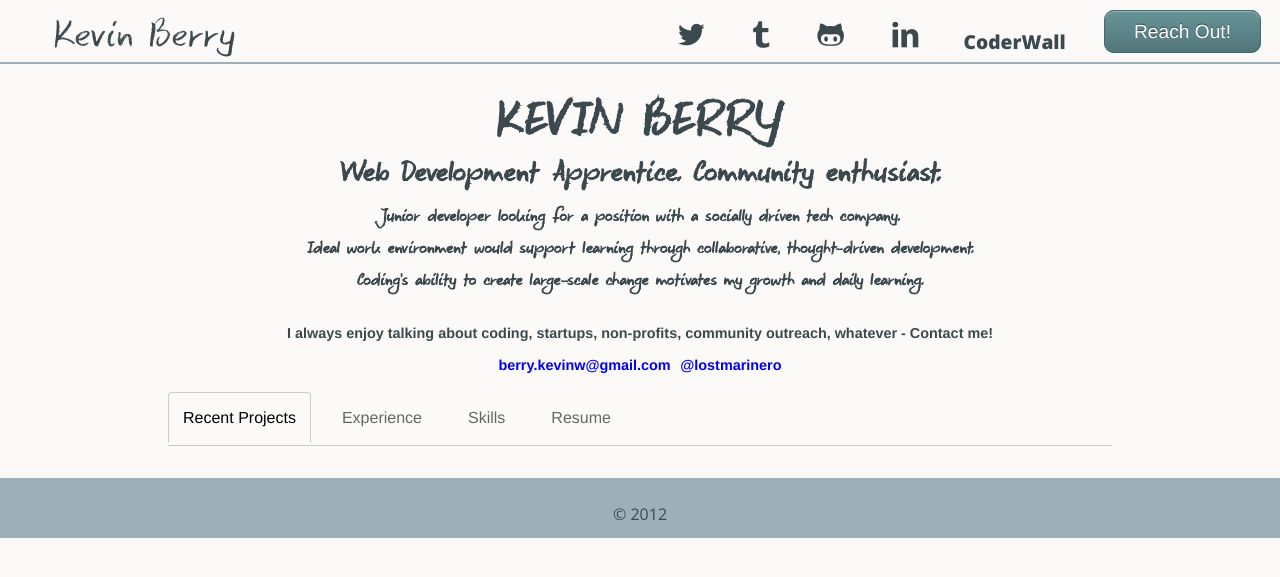
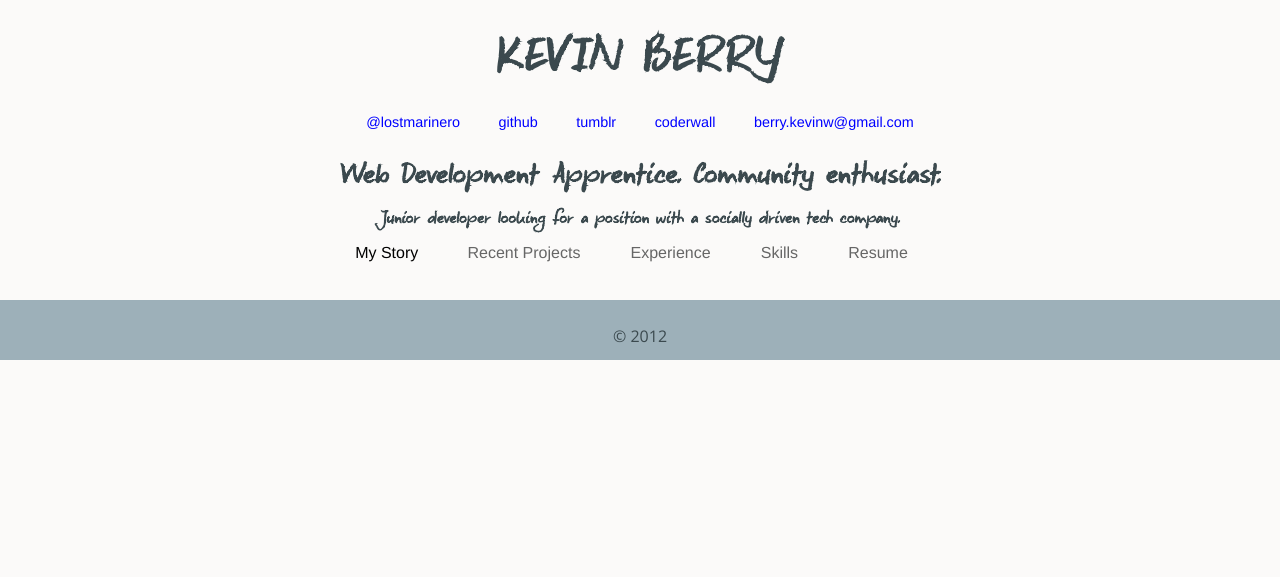
Before and after one commit to kbsail/kbsail-kbsail.github.io, a Jekyll site: the page built from index.html, in a window 1280 px wide. Shown: the top 577 px of the page. Built offline with Jekyll 4.4.1, drawn with Linux system fonts in a browser that asks for light colours; some web fonts are replaced; Markdown is read by kramdown in place of the engine named in the settings.

Commit message:
inline tabs for different rendering

```diff
--- a/_includes/header.html
+++ b/_includes/header.html
@@ -17,22 +17,14 @@
 
   <body class="home">
 
-  <div class="header-wrapper">
+<!--   <div class="header-wrapper">
     <header>
-      <div class="contact">
-        <a href="mailto:berry.kevinw@gmail.com" target="_blank">Reach Out!</a>
+      <div class="site-title">
+        <a href="/">@lostmarinero</a>
       </div>
-      <div class="site-title">
-        <a href="/"> {{ site.title }} </a>
-      </div>
-      <nav>
-        <a class="icon twitter" data-icon="&#62217;" href="http://twitter.com/lostmarinero" title="Twitter" target="_blank"></a>
-        <a class="icon tumblr" data-icon="&#62229;" href="http://lostmarinero.tumblr.com" title="Tumblr" target="_blank"></a>
-        <a class="icon github" data-icon="&#62208;" href="http://github.com/kbsail" title="GitHub" target="_blank"></a>
-        <a class="icon linkedin" data-icon="&#62232;" href="http://www.linkedin.com/in/kevinberry1/" title="LinkedIn" target="_blank"></a>
-        <a class="icon coderwall" href="https://coderwall.com/kbsail" title="Coderwall" target="_blank">CoderWall</a>
-      </nav>
+
+
     </header>
-  </div>
+  </div> -->
 
   <div class="page">
--- a/assets/css/screen.css
+++ b/assets/css/screen.css
@@ -1,36 +1,36 @@
 /* line 1, ../scss/_tab_interface.scss */
 .tab {
-  display: none; }
+  display: none;
+  margin: 0 auto; }
 
-/* line 5, ../scss/_tab_interface.scss */
+/* line 6, ../scss/_tab_interface.scss */
+tab-container {
+  margin: 0 auto;
+  clear: both; }
+
+/* line 11, ../scss/_tab_interface.scss */
 .tabs {
-  float: left;
-  border-bottom: 1px solid #ccc;
   width: 100%;
   margin-bottom: 16px;
   list-style: none; }
-  /* line 11, ../scss/_tab_interface.scss */
+  /* line 17, ../scss/_tab_interface.scss */
   .tabs li {
-    float: left;
+    display: inline;
     margin-right: 16px;
     padding: 10px 15px;
     height: 30px;
     line-height: 30px; }
-    /* line 17, ../scss/_tab_interface.scss */
+    /* line 24, ../scss/_tab_interface.scss */
     .tabs li a {
       color: #666;
       font-family: Helvetica, Arial, sans-serif;
       text-decoration: none; }
-  /* line 23, ../scss/_tab_interface.scss */
+  /* line 30, ../scss/_tab_interface.scss */
   .tabs li.active {
-    border: 1px solid #ccc;
-    border-bottom: 1px solid white;
-    border-top-left-radius: 4px;
-    border-top-right-radius: 4px;
     margin-bottom: -1px;
     height: 31px;
     padding: 9px 14px; }
-    /* line 31, ../scss/_tab_interface.scss */
+    /* line 38, ../scss/_tab_interface.scss */
     .tabs li.active a {
       color: black;
       text-decoration: none;
@@ -204,7 +204,6 @@
 
 /* line 67, ../scss/screen.scss */
 .header-wrapper {
-  border-bottom: 2px solid #9db0b9;
   overflow: hidden;
   *zoom: 1; }
 
@@ -220,97 +219,34 @@
   line-height: 200%; }
 
 /* line 83, ../scss/screen.scss */
-header {
+.site-title {
+  float: left;
+  font-size: 2.4em;
+  font-family: 'Keswick', script;
+  padding: 0.6em 0 0 1.4em; }
+
+/* line 90, ../scss/screen.scss */
+a {
+  text-decoration: none; }
+
+/* line 94, ../scss/screen.scss */
+.contact-links {
   display: inline; }
-  /* line 85, ../scss/screen.scss */
-  header a {
-    text-decoration: none; }
-  /* line 89, ../scss/screen.scss */
-  header nav {
-    float: right;
+  /* line 97, ../scss/screen.scss */
+  .contact-links nav {
     margin-top: 0; }
-    /* line 92, ../scss/screen.scss */
-    header nav a {
+    /* line 99, ../scss/screen.scss */
+    .contact-links nav a {
       display: inline-block;
       padding-top: 0;
       margin-top: 0; }
-  /* line 99, ../scss/screen.scss */
-  header .contact {
-    float: right;
-    padding-top: 1em;
-    margin: 0 1.2em; }
-    /* line 103, ../scss/screen.scss */
-    header .contact a {
-      font-size: 1.2em;
-      padding: 0.5em 1.5em;
-      display: inline-block;
-      cursor: pointer;
-      -webkit-border-radius: 10px;
-      -moz-border-radius: 10px;
-      -ms-border-radius: 10px;
-      -o-border-radius: 10px;
-      border-radius: 10px;
-      *zoom: 1;
-      filter: progid:DXImageTransform.Microsoft.gradient(gradientType=0, startColorstr='#FF679498', endColorstr='#FF3E595B');
-      background: -webkit-gradient(linear, 50% 0%, 50% 100%, color-stop(0%, #679498), color-stop(100%, #52767a));
-      background: -webkit-linear-gradient(#679498, #52767a);
-      background: -moz-linear-gradient(#679498, #52767a);
-      background: -o-linear-gradient(#679498, #52767a);
-      background: linear-gradient(#679498, #52767a);
-      -webkit-box-shadow: #95b4b7 0 1px 0 inset;
-      -moz-box-shadow: #95b4b7 0 1px 0 inset;
-      box-shadow: #95b4b7 0 1px 0 inset;
-      border: 1px solid #48686a;
-      color: white;
-      text-shadow: #314749 0 -1px 0;
-      display: inline;
-      font-family: 'Helvetica Neue', sans-serif; }
-      /* line 15, ../../../../.rvm/gems/ruby-2.0.0-p247/gems/sassy-buttons-0.2.6/stylesheets/sassy-buttons/_sassy-button-pseudo-states.sass */
-      header .contact a:hover {
-        text-decoration: none; }
-      /* line 36, ../../../../.rvm/gems/ruby-2.0.0-p247/gems/sassy-buttons-0.2.6/stylesheets/sassy-buttons/_sassy-button-pseudo-states.sass */
-      header .contact a:hover {
-        background-color: #48686a;
-        background: -webkit-gradient(linear, 50% 0%, 50% 100%, color-stop(0%, #5d8589), color-stop(100%, #48686a));
-        background: -webkit-linear-gradient(#5d8589, #48686a);
-        background: -moz-linear-gradient(#5d8589, #48686a);
-        background: -o-linear-gradient(#5d8589, #48686a);
-        background: linear-gradient(#5d8589, #48686a); }
-      /* line 39, ../../../../.rvm/gems/ruby-2.0.0-p247/gems/sassy-buttons-0.2.6/stylesheets/sassy-buttons/_sassy-button-pseudo-states.sass */
-      header .contact a:active {
-        -webkit-box-shadow: #425f61 0 1px 2px inset;
-        -moz-box-shadow: #425f61 0 1px 2px inset;
-        box-shadow: #425f61 0 1px 2px inset; }
-      /* line 6, ../../../../.rvm/gems/ruby-2.0.0-p247/gems/sassy-buttons-0.2.6/stylesheets/sassy-buttons/_sassy-button-pseudo-states.sass */
-      header .contact a.disabled, header .contact a[disabled] {
-        filter: progid:DXImageTransform.Microsoft.Alpha(Opacity=60);
-        opacity: 0.6;
-        background: #52767a;
-        cursor: default;
-        -webkit-box-shadow: none;
-        -moz-box-shadow: none;
-        box-shadow: none; }
-      /* line 74, ../../../../.rvm/gems/ruby-2.0.0-p247/gems/sassy-buttons-0.2.6/stylesheets/_sassy-buttons.sass */
-      header .contact a::-moz-focus-inner {
-        padding: 0 !important;
-        margin: -1px !important; }
-  /* line 110, ../scss/screen.scss */
-  header .site-title {
-    float: left;
-    font-size: 2.4em;
-    font-family: 'Keswick', script;
-    padding: 0.6em 0 0 1.4em; }
-  /* line 117, ../scss/screen.scss */
-  header .icon {
-    font-size: 1.2em;
+  /* line 106, ../scss/screen.scss */
+  .contact-links .icon {
+    font-size: .8em;
     padding: 1em;
     padding-bottom: 0.2em; }
-    /* line 121, ../scss/screen.scss */
-    header .icon.twitter:before, header .icon.tumblr:before, header .icon.github:before, header .icon.instagram:before, header .icon.coderwall:before, header .icon.linkedin:before {
-      font-family: 'entypo-social';
-      content: attr(data-icon); }
 
-/* line 130, ../scss/screen.scss */
+/* line 119, ../scss/screen.scss */
 .page {
   *zoom: 1;
   max-width: 59em;
@@ -326,7 +262,7 @@
     content: "";
     display: table;
     clear: both; }
-  /* line 135, ../scss/screen.scss */
+  /* line 124, ../scss/screen.scss */
   .page .front-page {
     clear: both;
     font-family: "Keswick";
@@ -335,7 +271,7 @@
     margin: 0 2em auto;
     text-align: center;
     display: inline-block; }
-    /* line 143, ../scss/screen.scss */
+    /* line 132, ../scss/screen.scss */
     .page .front-page h1 {
       color: #3b494e;
       font-size: 2em;
@@ -344,22 +280,22 @@
       margin: 0 auto;
       text-transform: uppercase;
       width: 12em; }
-    /* line 152, ../scss/screen.scss */
+    /* line 141, ../scss/screen.scss */
     .page .front-page .alinks {
       width: 100%;
       padding-top: .8em;
       margin-bottom: .4em; }
-      /* line 156, ../scss/screen.scss */
+      /* line 145, ../scss/screen.scss */
       .page .front-page .alinks p {
         font-size: .6em;
         font-family: 'Helvetica Neue', sans-serif; }
-    /* line 161, ../scss/screen.scss */
+    /* line 150, ../scss/screen.scss */
     .page .front-page h2 {
       padding: .4em; }
-    /* line 164, ../scss/screen.scss */
+    /* line 153, ../scss/screen.scss */
     .page .front-page p {
       font-size: .7em; }
-    /* line 167, ../scss/screen.scss */
+    /* line 156, ../scss/screen.scss */
     .page .front-page a {
       text-decoration: none;
       overflow: hidden;
@@ -367,15 +303,15 @@
       font-size: .6em;
       font-family: 'Helvetica Neue', sans-serif;
       color: blue; }
-    /* line 174, ../scss/screen.scss */
+    /* line 163, ../scss/screen.scss */
     .page .front-page .nav-links {
       text-align: center;
       margin: 0 auto; }
-      /* line 177, ../scss/screen.scss */
+      /* line 166, ../scss/screen.scss */
       .page .front-page .nav-links li {
         display: inline;
         padding-top: 1em; }
-        /* line 180, ../scss/screen.scss */
+        /* line 169, ../scss/screen.scss */
         .page .front-page .nav-links li a {
           font-size: 0.6em;
           padding: 0.5em 1.5em;
@@ -431,7 +367,7 @@
             padding: 0 !important;
             margin: -1px !important; }
 
-/* line 191, ../scss/screen.scss */
+/* line 180, ../scss/screen.scss */
 .footer-wrapper {
   width: 100%;
   text-align: center;
@@ -439,19 +375,19 @@
   height: 30px;
   padding: 20px 0 10px 0; }
 
-/* line 201, ../scss/screen.scss */
+/* line 190, ../scss/screen.scss */
 h1 {
   font-size: 3.4em;
   line-height: 100%;
   margin-bottom: 0.2em;
   width: 100%; }
 
-/* line 208, ../scss/screen.scss */
+/* line 197, ../scss/screen.scss */
 h2 {
   font-size: 1.2em;
   line-height: 100%; }
 
-/* line 213, ../scss/screen.scss */
+/* line 202, ../scss/screen.scss */
 h3 {
   font-family: 'Keswick', script;
   font-size: 2em;
@@ -460,34 +396,29 @@
   line-height: 100%;
   text-transform: uppercase; }
 
-/* line 222, ../scss/screen.scss */
+/* line 211, ../scss/screen.scss */
 h6 {
   text-transform: uppercase; }
 
-/* line 226, ../scss/screen.scss */
+/* line 215, ../scss/screen.scss */
 li {
   margin-bottom: 0.2em; }
 
-/* line 231, ../scss/screen.scss */
+/* line 220, ../scss/screen.scss */
 .icon {
   font-weight: normal;
   padding-top: 0; }
-  /* line 234, ../scss/screen.scss */
+  /* line 223, ../scss/screen.scss */
   .icon:before {
     font-family: 'entypo';
     font-size: 3em;
     content: attr(data-icon);
     speak: none; }
-  /* line 240, ../scss/screen.scss */
+  /* line 229, ../scss/screen.scss */
   .icon.list-link:before {
     font-size: 1.75em; }
 
-/* line 245, ../scss/screen.scss */
-.coderwall {
-  vertical-align: top;
-  font-weight: bold; }
-
-/* line 253, ../scss/screen.scss */
+/* line 242, ../scss/screen.scss */
 .section-row h3 {
   margin-top: 0.8em;
   line-height: 1.2em;
@@ -498,7 +429,7 @@
   width: 100%;
   overflow: hidden;
   *zoom: 1; }
-/* line 260, ../scss/screen.scss */
+/* line 249, ../scss/screen.scss */
 .section-row ul {
   width: 100%;
   float: left;
@@ -508,7 +439,7 @@
   overflow: hidden;
   *zoom: 1; }
 
-/* line 268, ../scss/screen.scss */
+/* line 257, ../scss/screen.scss */
 #experience li, #projects li {
   height: 20em;
   display: inline;
@@ -533,7 +464,7 @@
   #experience li:nth-child(3n + 3), #projects li:nth-child(3n + 3) {
     margin-left: 67.79661%;
     clear: none; }
-  /* line 273, ../scss/screen.scss */
+  /* line 262, ../scss/screen.scss */
   #experience li a img, #projects li a img {
     width: 80%;
     height: 80%;
@@ -542,6 +473,6 @@
     -moz-box-shadow: 3px 3px 0 #ddd;
     -webkit-box-shadow: 3px 3px 0 #ddd; }
 
-/* line 285, ../scss/screen.scss */
+/* line 274, ../scss/screen.scss */
 #skills li, #resume li {
   display: inline; }
--- a/index.html
+++ b/index.html
@@ -6,26 +6,43 @@
 
 <div class="front-page">
   <h1>Kevin Berry</h1>
+
+  <div class="contact-links">
+    <nav>
+    <a class="icon twitter" href="http://twitter.com/lostmarinero" title="Twitter" target="_blank">@lostmarinero</a>
+    <a class="icon github" href="http://github.com/kbsail" title="Github" target="_blank">github</a>
+    <a class="icon tumblr" href="http://lostmarinero.tumblr.com" title="Tumblr" target="_blank">tumblr</a>
+    <a class="icon coderwall" href="https://coderwall.com/kbsail" title="Coderwall" target="_blank">coderwall</a>
+    <a class="icon email" href="mailto:berry.kevinw@gmail.com" title="Email" target="_blank">berry.kevinw@gmail.com</a>
+
+    </nav>
+  </div>
+
   <h2>{{ page.tagline }}</h2>
   <p>Junior developer looking for a position with a socially driven tech company.</p>
-  <p>Ideal work environment would support learning through collaborative, thought-driven development.</p>
-  <p>Coding’s ability to create large-scale change motivates my growth and daily learning.</p>
-  <div class="alinks">
-    <p>I always enjoy talking about coding, startups, non-profits, community outreach, whatever - Contact me!</p>
-    <a href="mailto:berry.kevinw@gmail.com">berry.kevinw@gmail.com</a>
-    <a href="http://www.twitter.com/lostmarinero">@lostmarinero</a>
-  </div>
 </div>
+
 
 <div class="tab-container">
   <ul class="tabs">
-    <li class="active"><a href="#tab1">Recent Projects</a></li>
-    <li><a href="#tab2">Experience</a></li>
-    <li><a href="#tab3">Skills</a></li>
-    <li><a href="#tab4">Resume</a></li>
+    <li class="active"><a href="#tab1">My Story</a></li>
+    <li><a href="#tab2">Recent Projects</a></li>
+    <li><a href="#tab3">Experience</a></li>
+    <li><a href="#tab4">Skills</a></li>
+    <li><a href="#tab5">Resume</a></li>
   </ul>
 
   <div class="section-row tab" id="tab1">
+    <p>Ideal work environment would support learning through collaborative, thought-driven development.</p>
+    <p>Coding’s ability to create large-scale change motivates my growth and daily learning.</p>
+    <div class="alinks">
+      <p>I always enjoy talking about coding, startups, non-profits, community outreach, whatever - Contact me!</p>
+      <a href="mailto:berry.kevinw@gmail.com">berry.kevinw@gmail.com</a>
+      <a href="http://www.twitter.com/lostmarinero">@lostmarinero</a>
+    </div>
+  </div>
+
+  <div class="section-row tab" id="tab2">
     <h3>Recent Projects</h3>
     <ul>
       <li><h6>Adopt-a-Coder</h6><a href="http://pure-wildwood-7616.herokuapp.com/"><img src="/assets/img/adopt-a-coder.jpg" alt="Adopt A Coder" target="_blank"\></a></li>
@@ -34,7 +51,7 @@
     </ul>
   </div>
 
-  <div class="section-row tab" id="tab2">
+  <div class="section-row tab" id="tab3">
     <h3>Experience</h3>
     <ul>
       <li><h6>Alameda Community Sailing</h6><a href="http://www.sailalameda.org/" target="_blank"><img src="/assets/img/ACSC.jpg" alt="Alameda Community Sailing Center"\></a></li>
@@ -43,7 +60,7 @@
     </ul>
   </div>
 
-  <div class="section-row tab" id="tab3">
+  <div class="section-row tab" id="tab4">
     <h3>Skills</h3>
     <ul>
       <li>Git / Github | </li>
@@ -76,7 +93,7 @@
     </ul>
   </div>
 
-  <div class="section-row tab" id="tab4">
+  <div class="section-row tab" id="tab5">
     <h3>Resume</h3>
     <p>My resume</p>
   </div>
```
Also changed, not shown: assets/scss/_tab_interface.scss (+14 -7 lines), assets/scss/screen.scss (+22 -33 lines).
